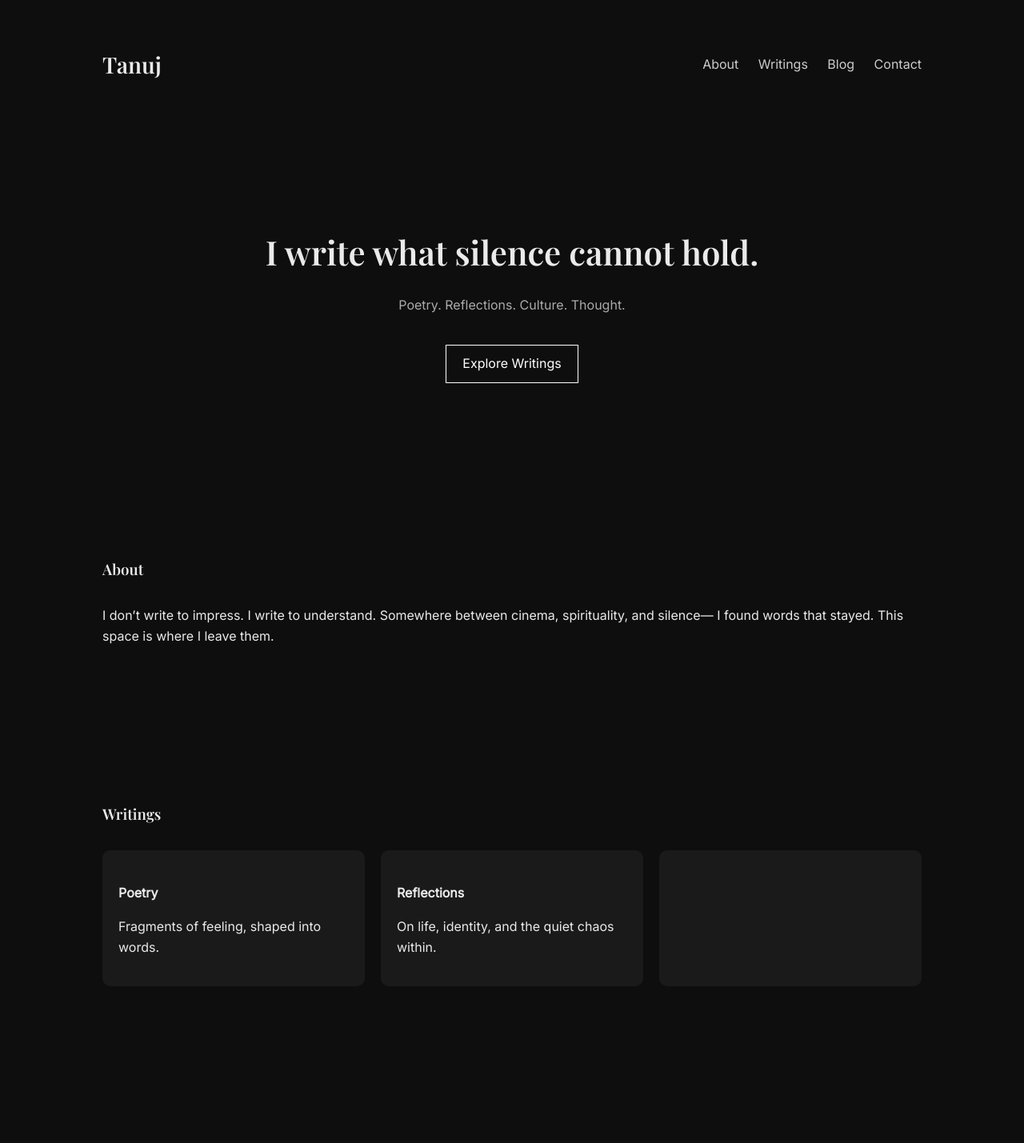
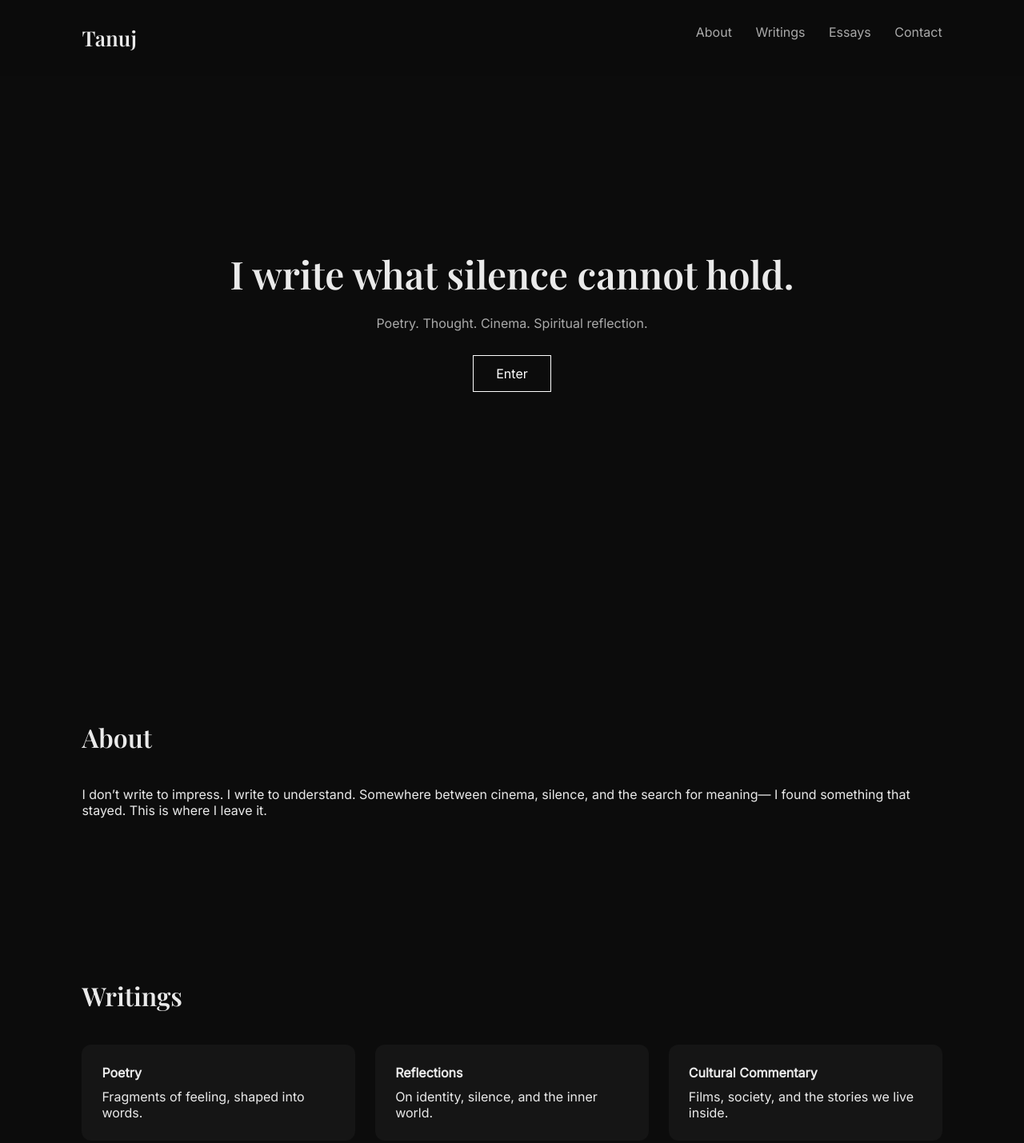
Before and after one commit to tanujwrote-droid/TanujWrites, a plain HTML site: page index.html in a window 1280 px wide. Shown: the top 1429 px of the page at 80% size. Before the commit the page ends 1313 px from the top, so only its background shows below. Drawn offline with nearby package versions, Linux system fonts and the light colour scheme.

Commit message:
Update index.html

```diff
--- a/index.html
+++ b/index.html
@@ -3,37 +3,44 @@
 <head>
 <meta charset="UTF-8">
 <meta name="viewport" content="width=device-width, initial-scale=1.0">
+
 <title>Tanuj | Writings</title>
 
-  <!-- Google Fonts -->
 <link href="https://fonts.googleapis.com/css2?family=Playfair+Display:wght@400;600&family=Inter:wght@300;400&display=swap" rel="stylesheet">
 
 <style>
-    body {
+* {
   margin: 0;
-      font-family: 'Inter', sans-serif;
-      background-color: #0e0e0e;
-      color: #eaeaea;
-      line-height: 1.6;
+  padding: 0;
+  box-sizing: border-box;
 }
 
+body {
+  background: #0c0c0c;
+  color: #eaeaea;
+  font-family: 'Inter', sans-serif;
+}
+
+/* NAVBAR */
 header {
-      padding: 40px 10%;
   display: flex;
   justify-content: space-between;
-      align-items: center;
+  padding: 30px 8%;
+  position: fixed;
+  width: 100%;
+  background: rgba(12,12,12,0.8);
+  backdrop-filter: blur(10px);
 }
 
 header h1 {
   font-family: 'Playfair Display', serif;
-      font-weight: 600;
-      font-size: 28px;
+  font-size: 26px;
 }
 
 nav a {
-      color: #ccc;
-      margin-left: 20px;
+  margin-left: 25px;
   text-decoration: none;
+  color: #aaa;
   transition: 0.3s;
 }
 
@@ -41,16 +48,20 @@
   color: #fff;
 }
 
+/* HERO */
 .hero {
-      padding: 120px 10%;
+  height: 100vh;
+  display: flex;
+  align-items: center;
+  justify-content: center;
   text-align: center;
+  padding: 0 10%;
 }
 
 .hero h2 {
+  font-size: 48px;
   font-family: 'Playfair Display', serif;
-      font-size: 42px;
-      max-width: 700px;
-      margin: auto;
+  max-width: 800px;
 }
 
 .hero p {
@@ -58,55 +69,60 @@
   color: #aaa;
 }
 
+.btn {
+  margin-top: 30px;
+  padding: 12px 28px;
+  border: 1px solid #fff;
+  color: #fff;
+  text-decoration: none;
+  display: inline-block;
+  transition: 0.3s;
+}
+
+.btn:hover {
+  background: white;
+  color: black;
+}
+
+/* SECTION */
 .section {
-      padding: 80px 10%;
+  padding: 100px 8%;
 }
 
 .section h3 {
   font-family: 'Playfair Display', serif;
-      margin-bottom: 30px;
+  font-size: 32px;
+  margin-bottom: 40px;
 }
 
-    .cards {
+/* GRID */
+.grid {
   display: grid;
   grid-template-columns: repeat(auto-fit, minmax(250px, 1fr));
-      gap: 20px;
+  gap: 25px;
 }
 
 .card {
-      background: #1a1a1a;
-      padding: 20px;
-      border-radius: 10px;
+  padding: 25px;
+  background: #151515;
+  border-radius: 12px;
   transition: 0.3s;
 }
 
 .card:hover {
-      transform: translateY(-5px);
+  transform: translateY(-8px);
+  background: #1d1d1d;
 }
 
 .card h4 {
   margin-bottom: 10px;
 }
 
+/* FOOTER */
 footer {
-      padding: 40px 10%;
   text-align: center;
-      color: #777;
-    }
-
-    .cta {
-      margin-top: 20px;
-      display: inline-block;
-      padding: 10px 20px;
-      border: 1px solid #fff;
-      text-decoration: none;
-      color: #fff;
-      transition: 0.3s;
-    }
-
-    .cta:hover {
-      background: #fff;
-      color: #000;
+  padding: 40px;
+  color: #666;
 }
 </style>
 </head>
@@ -118,36 +134,70 @@
   <nav>
     <a href="#about">About</a>
     <a href="#writings">Writings</a>
-    <a href="#blog">Blog</a>
+    <a href="#blog">Essays</a>
     <a href="#contact">Contact</a>
   </nav>
 </header>
 
 <section class="hero">
+  <div>
     <h2>I write what silence cannot hold.</h2>
-  <p>Poetry. Reflections. Culture. Thought.</p>
-  <a href="#writings" class="cta">Explore Writings</a>
+    <p>Poetry. Thought. Cinema. Spiritual reflection.</p>
+    <a href="#writings" class="btn">Enter</a>
+  </div>
 </section>
 
 <section id="about" class="section">
   <h3>About</h3>
   <p>
     I don’t write to impress. I write to understand.
-    Somewhere between cinema, spirituality, and silence—
-    I found words that stayed.
-    This space is where I leave them.
+    Somewhere between cinema, silence, and the search for meaning—
+    I found something that stayed.
+    This is where I leave it.
   </p>
 </section>
 
 <section id="writings" class="section">
   <h3>Writings</h3>
-  <div class="cards">
+  <div class="grid">
     <div class="card">
       <h4>Poetry</h4>
       <p>Fragments of feeling, shaped into words.</p>
     </div>
     <div class="card">
       <h4>Reflections</h4>
-      <p>On life, identity, and the quiet chaos within.</p>
+      <p>On identity, silence, and the inner world.</p>
     </div>
     <div class="card">
+      <h4>Cultural Commentary</h4>
+      <p>Films, society, and the stories we live inside.</p>
+    </div>
+  </div>
+</section>
+
+<section id="blog" class="section">
+  <h3>Featured Essays</h3>
+  <div class="grid">
+    <div class="card">
+      <h4>The Weight of Silence</h4>
+      <p>What we don’t say shapes who we become.</p>
+    </div>
+    <div class="card">
+      <h4>Stories We Live By</h4>
+      <p>Why cinema reflects our inner worlds.</p>
+    </div>
+  </div>
+</section>
+
+<section id="contact" class="section">
+  <h3>Contact</h3>
+  <p>Collaborations, writing, or conversations.</p>
+  <a href="mailto:your@email.com" class="btn">Reach Out</a>
+</section>
+
+<footer>
+  <p>© 2026 Tanuj. Built with intent.</p>
+</footer>
+
+</body>
+</html>
```
Lines whose indentation alone changed are shown as unchanged.
